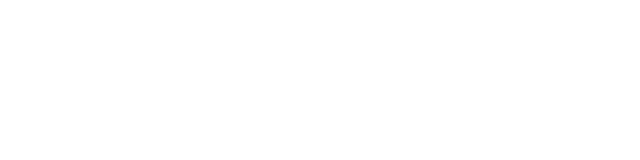
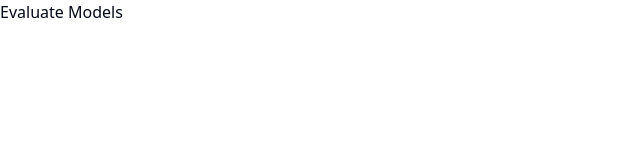
Before and after one commit to nxtphaseai/nonomaker, a React (Vite) app: page /eval in a window 1280 px wide. Before the commit this address had no page. Shown: the top 160 px of the page, without its empty margins (0-640 px from the left). Built offline with nearby package versions, Linux system fonts and the light colour scheme.

Commit message:
added eval

```diff
--- a/src/App.tsx
+++ b/src/App.tsx
@@ -2,6 +2,7 @@
 import routes from 'virtual:generated-pages-react';
 import Layout from './components/layout'; // Create a Layout component
 import './App.css'
+import Eval from './pages/Eval';
 
 function App() {
   // Add the default route explicitly
@@ -11,6 +12,7 @@
       ...route,
       element: <Layout>{route.element}</Layout>,
     })),
+    { path: '/eval', element: <Eval /> },
   ];
 
   // Generate routes
--- /dev/null
+++ b/src/pages/Eval.tsx
@@ -0,0 +1,11 @@
+import React from 'react';
+
+const Eval: React.FC = () => {
+  return (
+    <div>
+      <h1>Evaluate Models</h1>
+    </div>
+  );
+};
+
+export default Eval;
```
